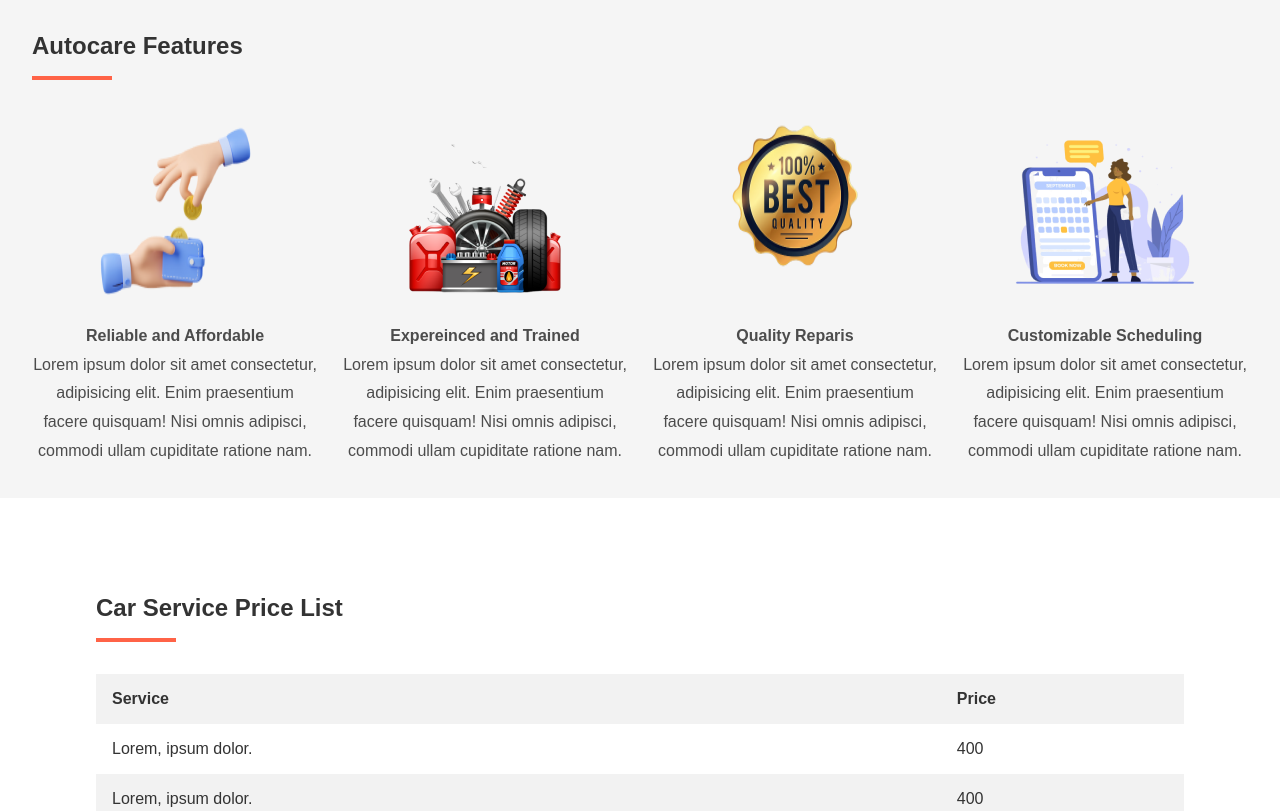
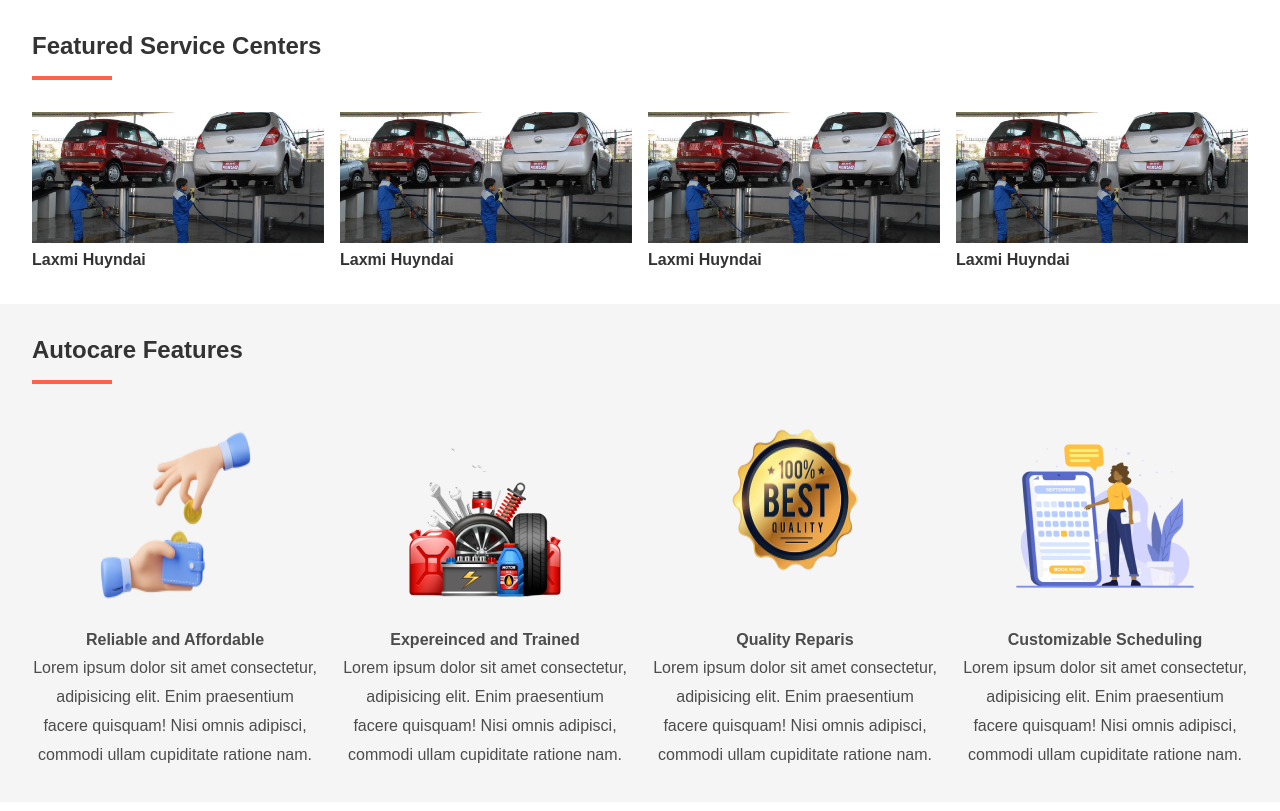
Before and after one commit to RanjanNagarkoti/autocare-frontend, a plain HTML site: page index.html in a window 1280 px wide. Shown: the top 811 px of the page. Drawn offline with Linux system fonts and the light colour scheme.

Commit message:
completed

```diff
--- a/css/index.css
+++ b/css/index.css
@@ -132,6 +132,23 @@ footer {
 .list-service-option button:hover {
   background-color: rgb(255, 79, 48);
 }
+.sc-list {
+  display: grid;
+  grid-template-columns: repeat(4, 1fr);
+  row-gap: 1em;
+  column-gap: 1em;
+}
+.service-center {
+  border-radius: 5px;
+}
+.service-center img {
+  width: 100%;
+  object-fit: cover;
+}
+.service-center p {
+  text-align: start;
+  margin: 0.2em 0em;
+}
 /* Mobile-specific styles */
 @media only screen and (max-width: 767px) {
   .feature-list {
@@ -141,4 +158,10 @@ footer {
   .foot-nav {
     display: block;
   }
+  .sc-list {
+    display: grid;
+    grid-template-columns: repeat(1, 1fr);
+    row-gap: 2em;
+    column-gap: 1em;
+  }
 }
--- a/index.html
+++ b/index.html
@@ -9,7 +9,31 @@
     <link rel="stylesheet" href="./css/index.css" />
   </head>
   <body>
+    <!-- Featured service centers -->
+    <section>
+      <h1>Featured Service Centers</h1>
+      <div class="red-line"></div>
+      <div class="sc-list">
+        <div class="service-center">
+          <img src="./img/hyundai.jpg" alt="garage image" />
+          <p><b>Laxmi Huyndai</b></p>
+        </div>
+        <div class="service-center">
+          <img src="./img/hyundai.jpg" alt="garage image" />
+          <p><b>Laxmi Huyndai</b></p>
+        </div>
+        <div class="service-center">
+          <img src="./img/hyundai.jpg" alt="garage image" />
+          <p><b>Laxmi Huyndai</b></p>
+        </div>
+        <div class="service-center">
+          <img src="./img/hyundai.jpg" alt="garage image" />
+          <p><b>Laxmi Huyndai</b></p>
+        </div>
+      </div>
+    </section>
 
+    <!-- Autocare Features -->
     <section class="feature-wrapper bg-smoke">
       <h1>Autocare Features</h1>
       <div class="red-line"></div>
@@ -53,6 +77,7 @@
       </div>
     </section>
 
+    <!-- Car servie price list -->
     <section class="ex-m">
       <h1>Car Service Price List</h1>
       <div class="red-line"></div>
@@ -112,6 +137,7 @@
       </div>
     </section>
 
+    <!-- Our partners -->
     <section class="feature-wrapper bg-smoke">
       <h1>Our Partners</h1>
       <div class="red-line"></div>
@@ -152,12 +178,14 @@
       </div>
     </section>
 
+    <!-- list you service center -->
     <section class="list-service-option">
       <h1>List your Service Center at Autocare</h1>
       <h1>Reach 5,00,000 + new customers.</h1>
       <button>Request</button>
     </section>
 
+    <!-- footer -->
     <footer class="bg-smoke">
       <ul class="social-menu">
         <li>
```
Also changed, not shown: img/hyundai.jpg (added).
